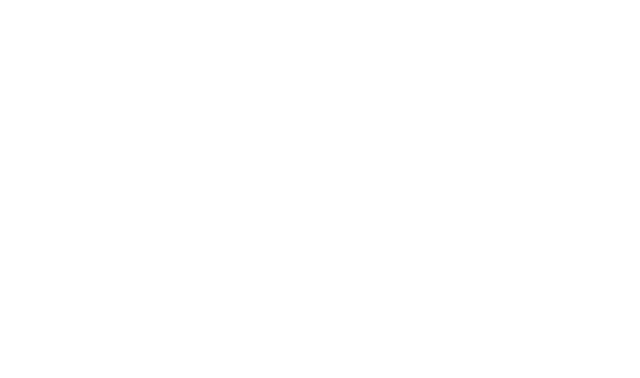
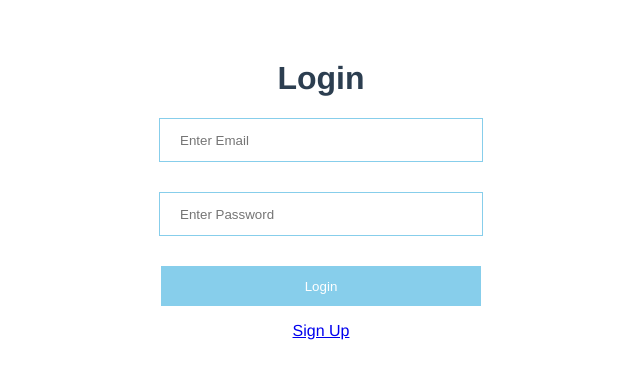
Before and after one commit to dilmiishara/food-nest, a Vue app: page /login in a window 1280 px wide. Before the commit this address had no page. Shown: the top 378 px of the page, without its empty margins (319-959 px from the left). Built offline with nearby package versions, Linux system fonts and the light colour scheme.

Commit message:
login page

```diff
--- /dev/null
+++ b/src/components/LoginPage.vue
@@ -0,0 +1,19 @@
+<template>
+    <h1>Login</h1>
+    <div class="register">
+        <input type="text" v-model="email" placeholder="Enter Email">
+        <input type="password" v-model="password" placeholder="Enter Password">
+        <button v-on:click="signUp">Login</button>
+        <p>
+            <router-link to="/sign-up">Sign Up</router-link>
+        </p>
+    </div>
+</template>
+
+<script>
+
+export default {
+    name:'LoginPage'
+}
+
+</script>
--- a/src/components/SignUp.vue
+++ b/src/components/SignUp.vue
@@ -5,6 +5,9 @@
         <input type="text" v-model="email" placeholder="Enter Email">
         <input type="password" v-model="password" placeholder="Enter Password">
         <button v-on:click="signUp">Sign Up</button>
+        <p>
+            <router-link to="/login">Login</router-link>
+        </p>
     </div>
 </template>
 
--- a/src/routers.js
+++ b/src/routers.js
@@ -1,4 +1,5 @@
 import HomePage from "./components/HomePage.vue";
+import LoginPage from "./components/LoginPage.vue";
 import SignUp from "./components/SignUp.vue";
 import { createRouter, createWebHistory } from "vue-router";
 
@@ -12,6 +13,10 @@ const routes =[
         name:'SignUp',
         component:SignUp,
         path:'/sign-up'
+    },{
+        name:'LoginPage',
+        component: LoginPage,
+        path:'/login'
     }
 ];
 
```
